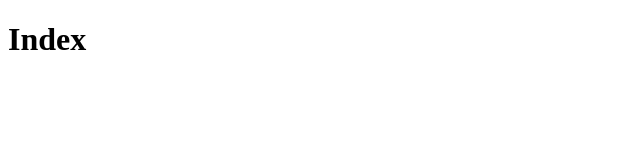
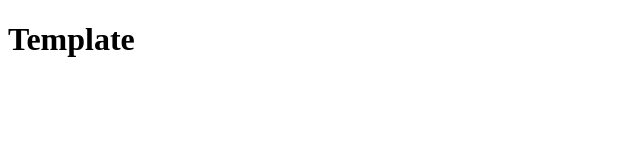
Before and after one commit to EthanMeli/ToDo, a website built with webpack: page src/index.html in a window 1280 px wide. Shown: the whole page, without its empty margins (0-640 px from the left). Built offline with nearby package versions, Linux system fonts and the light colour scheme.

Commit message:
Update index file for testing

```diff
--- a/src/index.html
+++ b/src/index.html
@@ -6,6 +6,6 @@
   <title>Index</title>
 </head>
 <body>
-  <h1>Index</h1>
+  <h1>Template</h1>
 </body>
 </html>
```
Also changed, not shown: dist/index.html.
